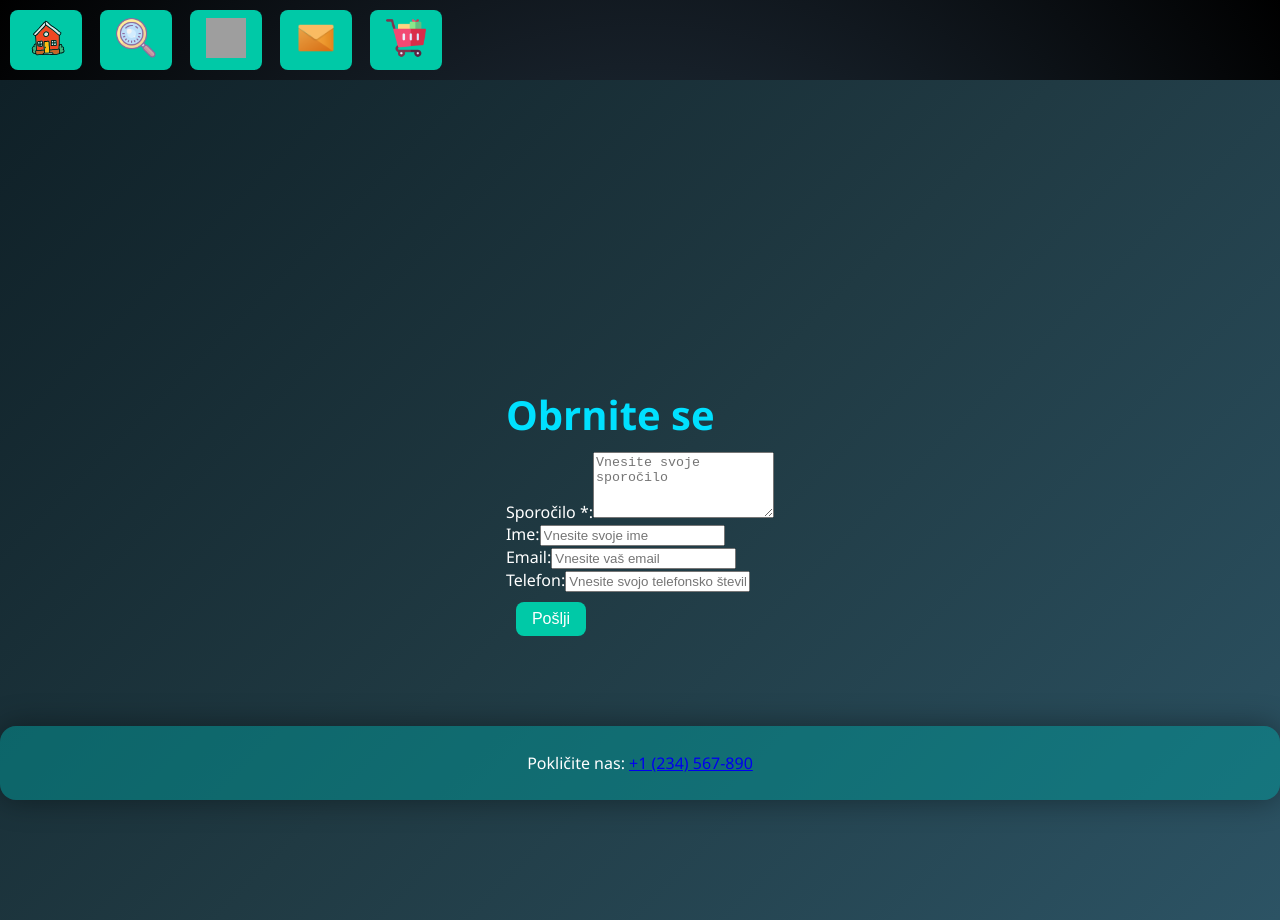
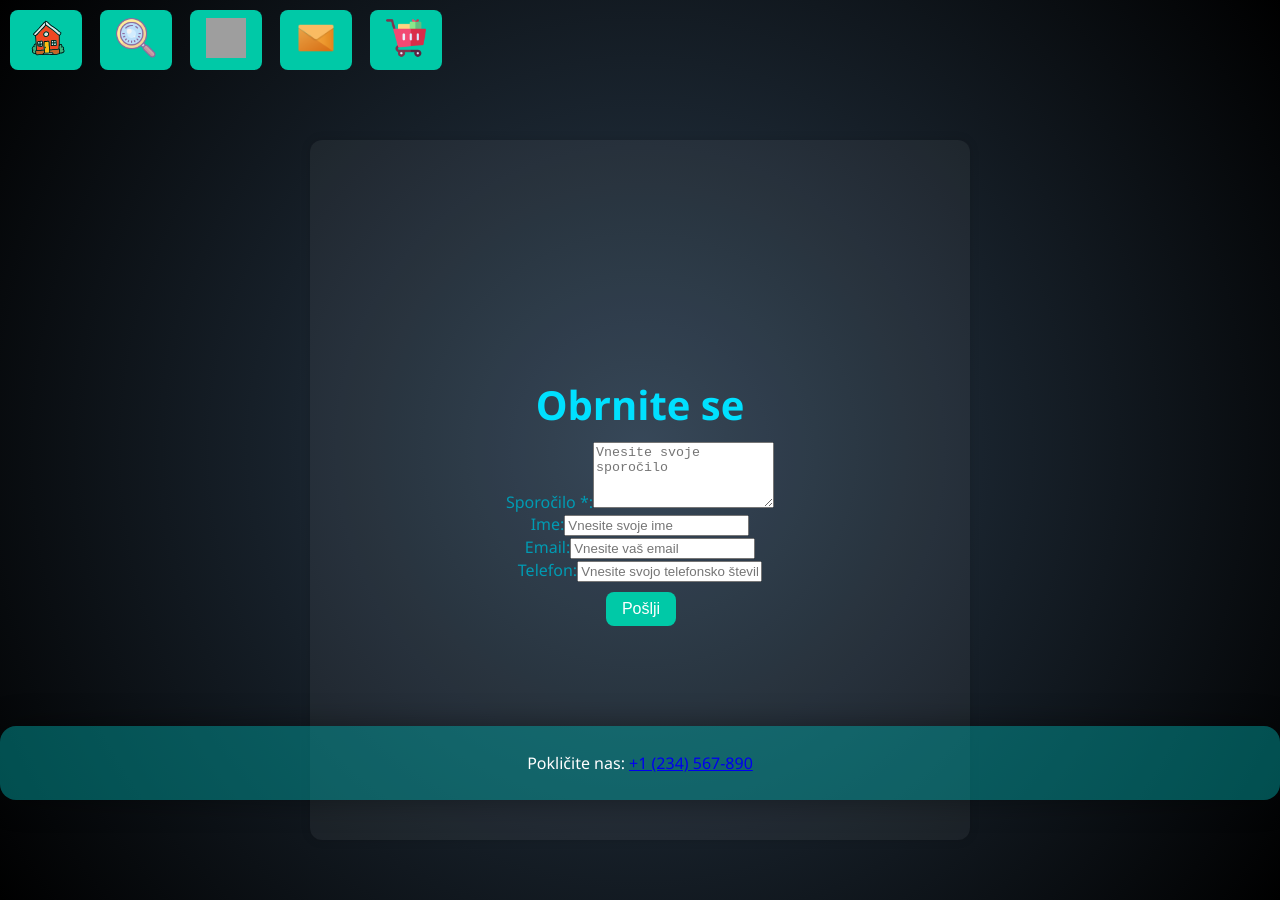
Before and after one commit to kristiana19/crazy-8, a React (Create React App) app: page / in a window 1280 px wide. Both pictures are taken after a click on the button 316 px from the left and 40 px from the top of the page. Built offline with nearby package versions, Linux system fonts and the light colour scheme; grey boxes are pictures that could not be loaded.

Commit message:
contacts

```diff
--- a/src/components/Contacts/contacts.css
+++ b/src/components/Contacts/contacts.css
@@ -11,14 +11,40 @@ div {
   align-items: center;
 }
 
+
+.contact-container {
+  max-width: 600px;
+  margin: 60px auto;
+  padding: 30px;
+  background-color: white;
+  color: #333;
+  border-radius: 12px;
+  box-shadow: 0 0 10px rgba(0,0,0,0.15);
+  text-align: center;
+}
+
+.contact-container ul {
+  list-style: none;
+  padding: 0;
+  margin-top: 20px;
+}
+
+.contact-container li {
+  padding: 10px;
+  font-size: 18px;
+}
+
 .contact-container {
   display: flex;
+  flex-direction: column;
   justify-content: center;
   align-items: center;
-  min-height: 100vh;
-  background: linear-gradient(135deg, #0f2027, #203a43, #2c5364);
-  padding: 20px;
+  height: 80vh; /* centriranje po višini */
+  text-align: center;
+  color: #009bb3;
+  background-color: rgba(255, 255, 255, 0.05);
 }
+
 
 .contact-card {
   background-color: rgba(255, 255, 255, 0.1);
--- a/src/components/Contacts/contacts.jsx
+++ b/src/components/Contacts/contacts.jsx
@@ -34,7 +34,7 @@ function ContactUs() {
   };
 
 return (
-    <div className="contact-container"> {/* To je glavni centriran okvir */}
+  <div className="contact-container">
     <div className="max-w-lg w-full p-6 bg-white rounded-md shadow-lg">
       <h2 className="text-2xl font-bold mb-4 text-center text-blue-700">Obrnite se</h2>
 
```
Lines whose indentation alone changed are shown as unchanged.
